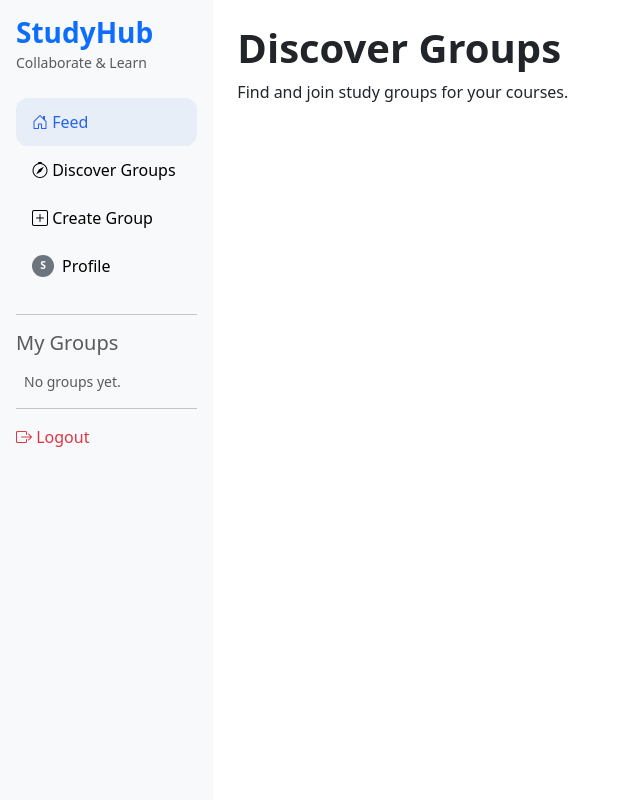
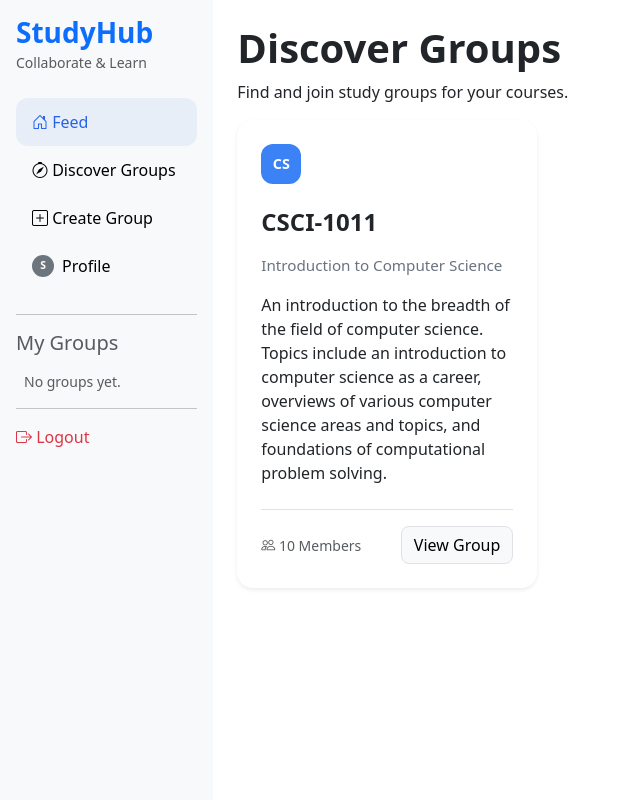
Before and after one commit to CASanchez94/SWEProject, a Django app: page /discover/ in a window 1280 px wide. Shown: the whole page, without its empty margins (0-640 px from the left). Run offline with Django 5.2, Linux system fonts and the light colour scheme; the visitor is signed in with stand-in values (Sample User, id 1).

Commit message:
Made one group for discovery. Plans are to make it dynamic

```diff
--- /dev/null
+++ b/classApp/static/css/discover.css
@@ -0,0 +1,26 @@
+.course-badge {
+    width: 40px;
+    height: 40px;
+    border-radius: 12px;
+    display: flex;
+    align-items: center;
+    justify-content: center;
+    font-weight: bold;
+    color: white;
+    font-size: 0.9rem;
+}
+.badge-blue{
+    background-color: #3b82f6;
+}
+
+.discover-card {
+    border-radius: 16px !important;
+    background-color: white;
+    max-width: 300px;
+}
+
+.card-title-text{
+    font-size: 0.95rem;
+    color: #6b7280;
+    line-height: 1.6;
+}
--- a/classApp/templates/discover.html
+++ b/classApp/templates/discover.html
@@ -1,6 +1,38 @@
 {% extends 'base.html' %}
+{% load static %}
+{% block content %}
 
-{% block content %}
-<h1 class="fw-bold fs-1">Discover Groups</h1>
-<p>Find and join study groups for your courses.</p>
+<link rel="stylesheet" href="{% static 'css/discover.css' %}">
+<div class="discover-page">
+    <h1 class="fw-bold fs-1">Discover Groups</h1>
+    <p>Find and join study groups for your courses.</p>
+
+
+    <!-- hard-coded example for presentation -->
+<div class="row g-4">
+    <div class="col-auto">
+        <div class="card discover-card shadow-sm border-0 rounded-4 h-100">
+            <div class="card-body d-flex flex-column p-4">
+                <div class="d-flex justify-content-between align-items-start mb-4">
+                    <div class="course-badge badge-blue">
+                        CS
+                    </div>
+                </div>
+                <h4 class="fw-bold mb-3"> CSCI-1011</h4>
+                <p class="card-title-text mb-3">
+                   Introduction to Computer Science
+                </p>
+                <p class="card-desc mb-4">
+                    An introduction to the breadth of the field of computer science. Topics include an introduction to computer science as a career, overviews of various computer science areas and topics, and foundations of computational problem solving.
+                </p>
+                <div class="mt-auto pt-3 border-top d-flex justify-content-between align-items-center">
+                    <small class="text-muted"><i class="bi bi-people"></i> 10 Members</small>
+                    <a href="{% url 'group_details'%}" class="btn btn-light border rounded-3">View Group</a>
+                </div>
+            </div>
+        </div>
+    </div>
+ </div>
+</div>
+
 {% endblock %}
--- a/classApp/templates/profile.html
+++ b/classApp/templates/profile.html
@@ -42,9 +42,9 @@
     <label for="{{ p_form.major.id_for_label }}">Major:</label>
     {{ p_form.major }}
   </p>
+  <button type="submit" class="btn btn-primary mt-3 btn-md">Save Changes</button>
 </form>
 
- <button type="submit" class="btn btn-primary mt-3 btn-md">Save Changes</button>
 <a href="{% url 'profile_page' %}" class ="btn btn-secondary mt-3 btn-md">Go back</a>
 
 <script>
--- a/classApp/urls.py
+++ b/classApp/urls.py
@@ -28,5 +28,6 @@ urlpatterns = [
     path('logout/', auth_views.LogoutView.as_view(), name='logout'),
     path('discover/', views.discover, name='discover'),
     path('create-group/', views.create_group, name='create_group'),
-    path('ajax/load-majors/',views.load_majors, name='ajax_load_majors')
+    path('ajax/load-majors/',views.load_majors, name='ajax_load_majors'),
+    path('groups/CSCI-1101/', views.group_details, name='group_details')
 ]
--- a/classApp/views.py
+++ b/classApp/views.py
@@ -79,3 +79,6 @@ def profile(request):
 def profile_page(request):
     events = request.user.events_attending.all().order_by('date')
     return render(request, "profile_page.html", {"events": events})
+
+def group_details(request):
+    return render(request, 'group_details.html', {})
```
Also changed, not shown: classApp/templates/group_details.html (added, +103 -0 lines).
